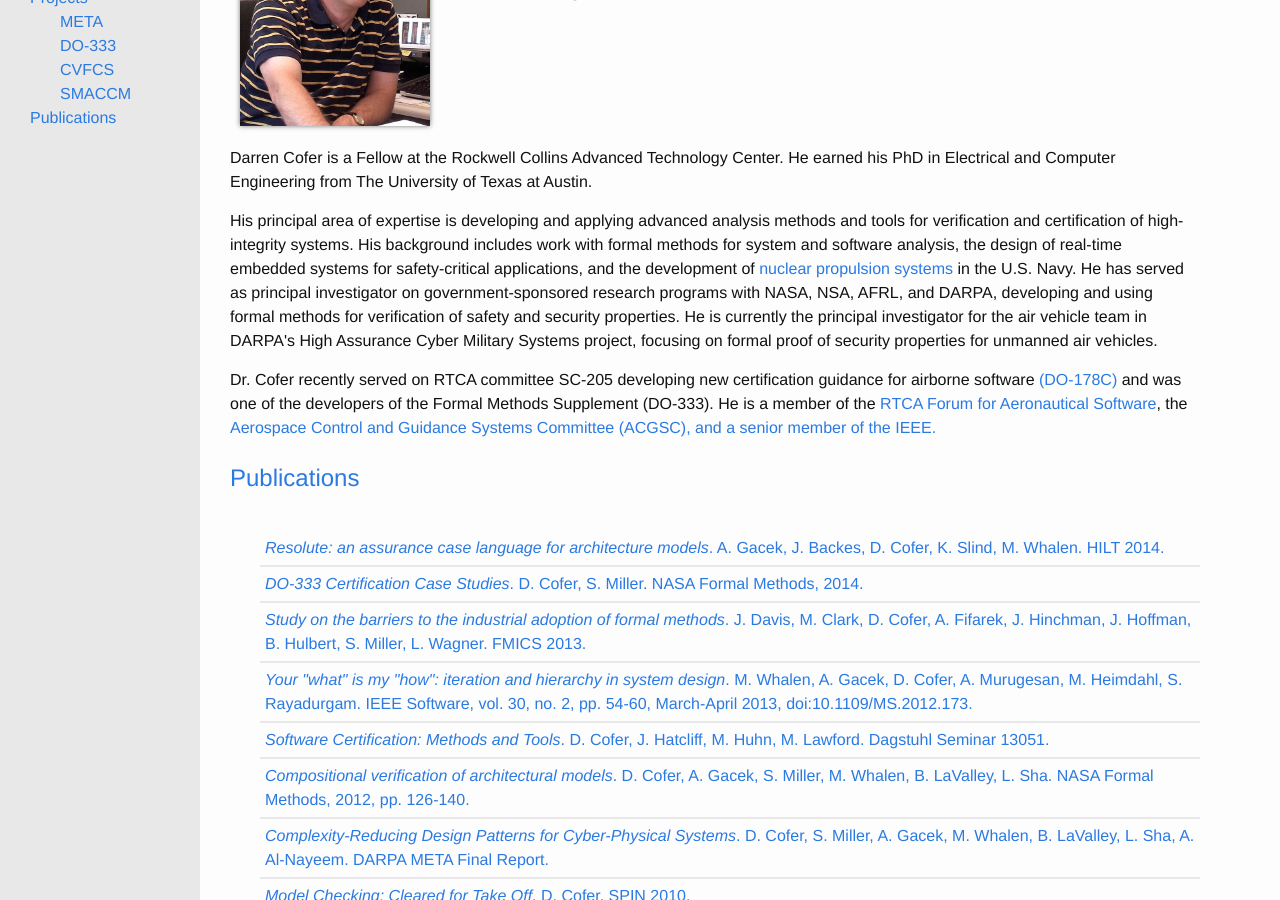
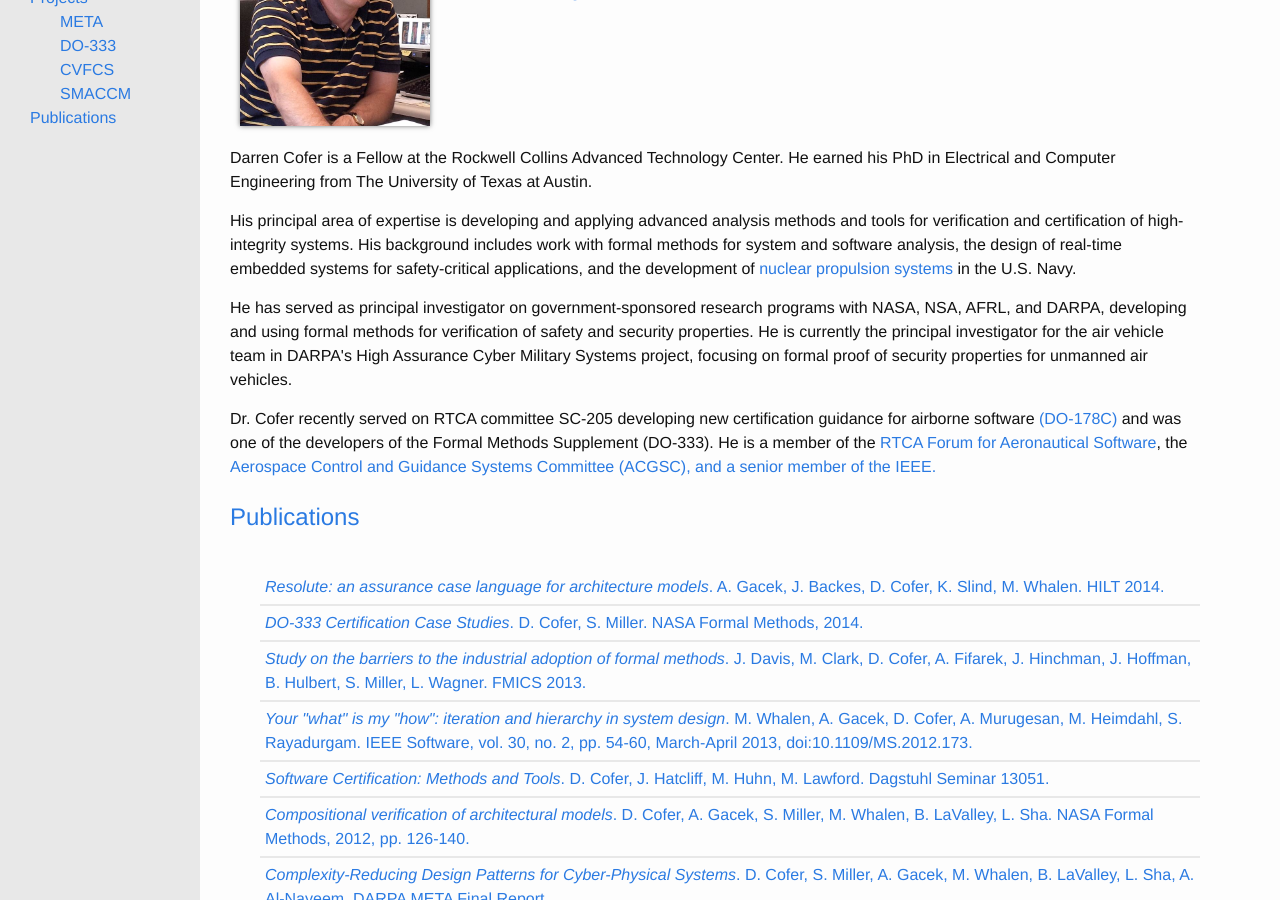
Before and after one commit to loonwerks/loonwerks.github.io, a Jekyll site: the page built from people/darren-cofer.html, in a window 1280 px wide and 900 px high, scrolled down 309 px. Built offline with Jekyll 4.4.1, drawn with Linux system fonts in a browser that asks for light colours; Markdown is read by kramdown in place of the engine named in the settings.

```diff
--- a/people/darren-cofer.html
+++ b/people/darren-cofer.html
@@ -10,6 +10,8 @@ picture: /images/cofer.jpg
 
 <p>Darren Cofer is a Fellow at the Rockwell Collins Advanced Technology Center.  He earned his PhD in Electrical and Computer Engineering from The University of Texas at Austin.  </p>
 
-<p>His principal area of expertise is developing and applying advanced analysis methods and tools for verification and certification of high-integrity systems.  His background includes work with formal methods for system and software analysis, the design of real-time embedded systems for safety-critical applications, and the development of <A href="http://nnsa.energy.gov/aboutus/ourprograms/powernavy2/aboutnr"> nuclear propulsion systems</A> in the U.S. Navy.  He has served as principal investigator on government-sponsored research programs with NASA, NSA, AFRL, and DARPA, developing and using formal methods for verification of safety and security properties. He is currently the principal investigator for the air vehicle team in DARPA's High Assurance Cyber Military Systems project, focusing on formal proof of security properties for unmanned air vehicles.  </p>
+<p>His principal area of expertise is developing and applying advanced analysis methods and tools for verification and certification of high-integrity systems.  His background includes work with formal methods for system and software analysis, the design of real-time embedded systems for safety-critical applications, and the development of <A href="http://nnsa.energy.gov/aboutus/ourprograms/powernavy2/aboutnr"> nuclear propulsion systems</A> in the U.S. Navy. </p>
+
+<p>He has served as principal investigator on government-sponsored research programs with NASA, NSA, AFRL, and DARPA, developing and using formal methods for verification of safety and security properties. He is currently the principal investigator for the air vehicle team in DARPA's High Assurance Cyber Military Systems project, focusing on formal proof of security properties for unmanned air vehicles.  </p>
 
 <p>Dr. Cofer recently served on RTCA committee SC-205 developing new certification guidance for airborne software <A href="http://www.rtca.org/store_product.asp?prodid=803">(DO-178C)</A> and was one of the developers of the Formal Methods Supplement (DO-333).  He is a member of the <A href="http://www.rtca.org/content.asp?pl=33&sl=170&contentid=170">RTCA Forum for Aeronautical Software</A>, the <A href="acgsc.org">Aerospace Control and Guidance Systems Committee (ACGSC), and a senior member of the IEEE. </p>
```
